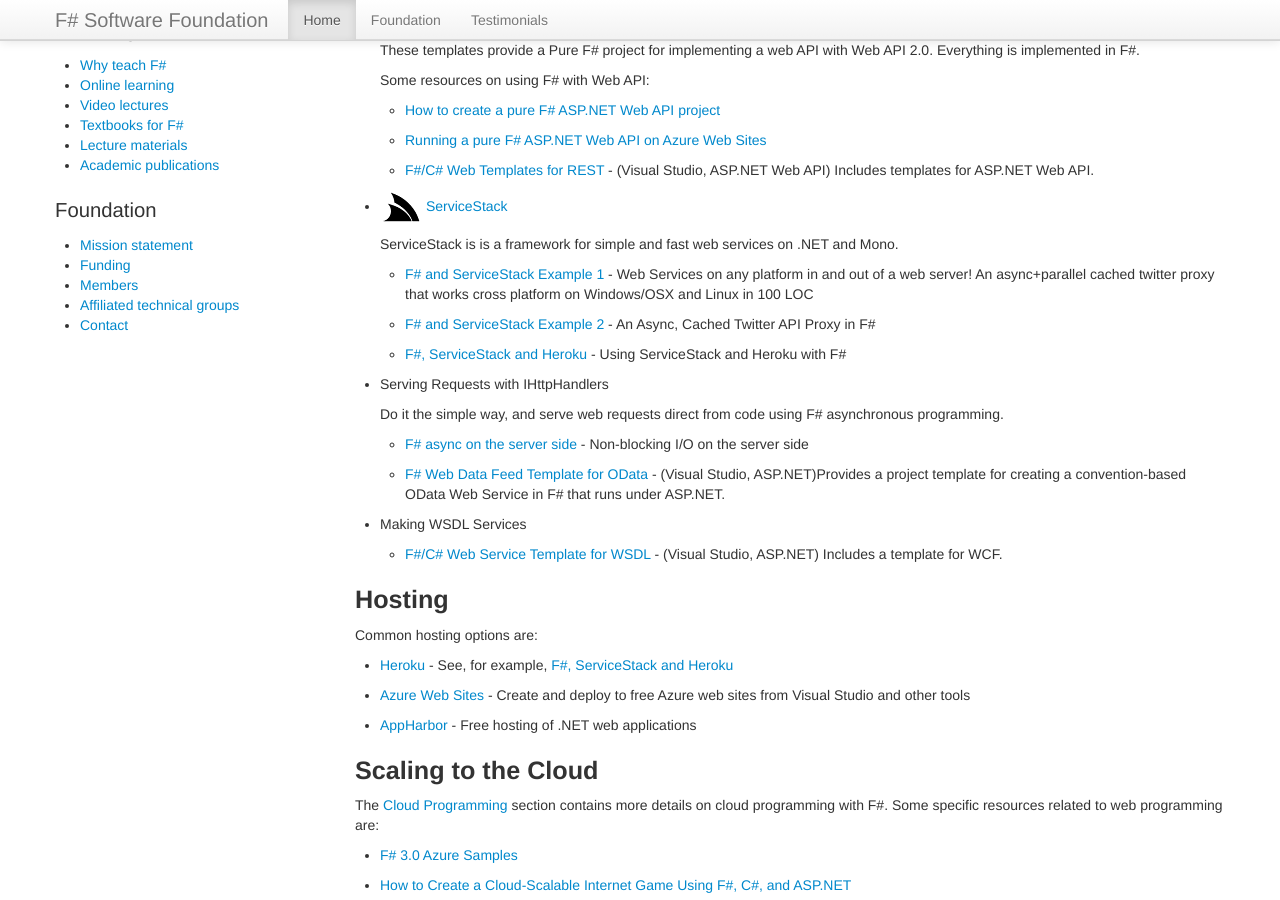
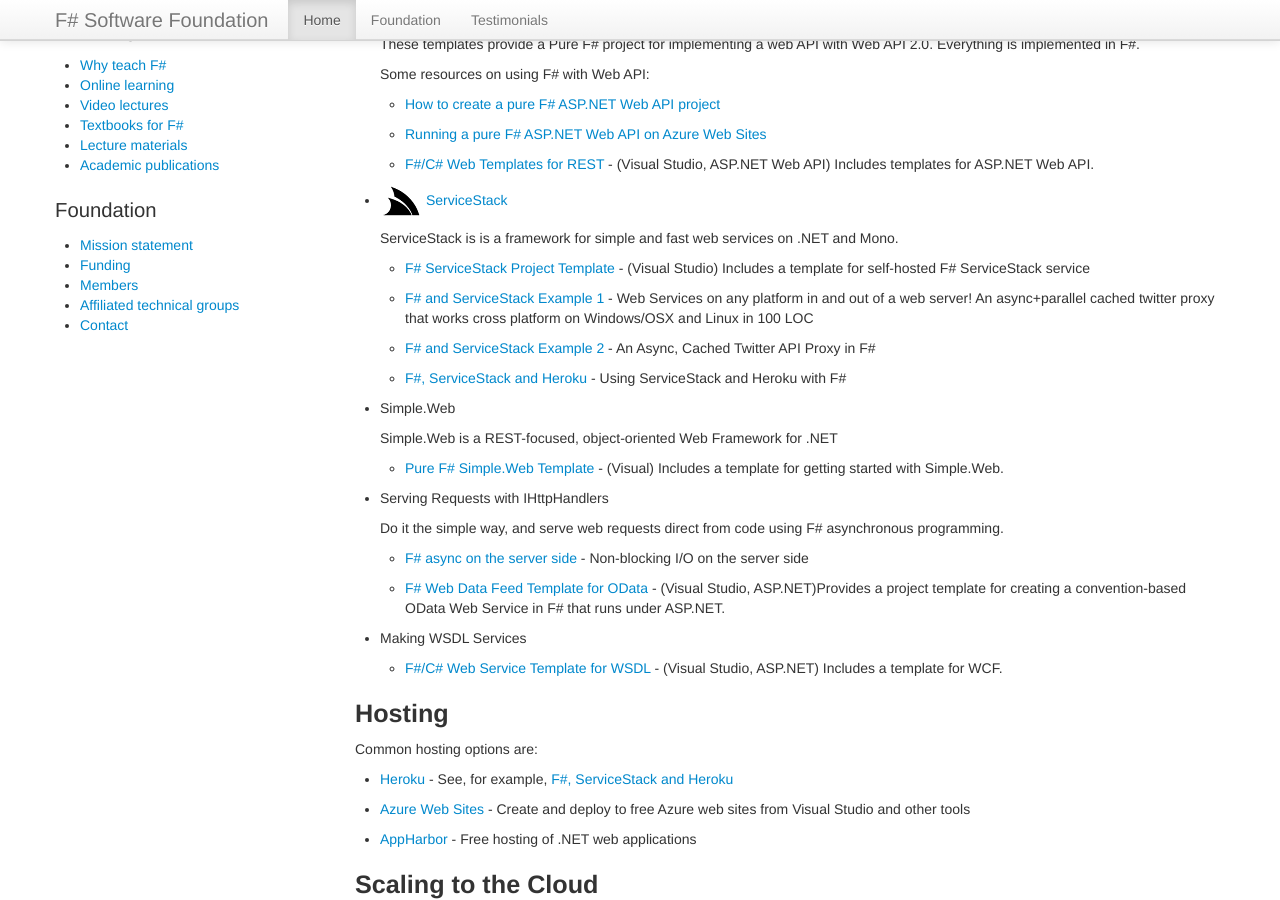
Before and after one commit to fsharp/fsharp.org, a Jekyll site: the page built from webstacks/index.md, in a window 1280 px wide and 900 px high, scrolled down 860 px. Built offline with Jekyll 4.4.1, drawn with Linux system fonts in a browser that asks for light colours; nearby versions of some CDN libraries; some web fonts are replaced; comment, search, counter and statistics services are not loaded.

Commit message:
Updated the WebStacks page content.

```diff
--- a/webstacks/index.md
+++ b/webstacks/index.md
@@ -24,7 +24,7 @@
   WebSharper allows end-to-end web applications with both client and server developed in F#.
   It includes TypeScript interoperability, mobile web apps, getting started material, templates and much more.
 
-* ![logo](/images/thumbs/aspnet.png)&nbsp;[Pure F# ASP.NET MVC](http://bloggemdano.blogspot.com/2013/12/a-new-f-aspnet-mvc-5-and-web-api-2.html)
+* ![logo](/images/thumbs/fsharp.web.png)&nbsp;[Pure F# ASP.NET MVC](http://bloggemdano.blogspot.com/2013/12/a-new-f-aspnet-mvc-5-and-web-api-2.html)
 
   [ASP.NET MVC](http://www.asp.net/mvc) is a widely used open source web framework from Microsoft.  [Pure F# ASP.NET MVC](http://bloggemdano.blogspot.com/2013/12/a-new-f-aspnet-mvc-5-and-web-api-2.html)
   allows a Pure F# project for implementing a web application with ASP.NET MVC 5.
@@ -44,7 +44,7 @@
 
 ## Frameworks for Server-Side Web APIs
 
- * ![logo](/images/thumbs/aspnet.png)&nbsp;[Pure F# Web API 2.0](http://bloggemdano.blogspot.com/2013/12/a-new-f-aspnet-mvc-5-and-web-api-2.html).
+ * ![logo](/images/thumbs/fsharp.web.png)&nbsp;[Pure F# Web API 2.0](http://bloggemdano.blogspot.com/2013/12/a-new-f-aspnet-mvc-5-and-web-api-2.html).
 
    [Web API 2.0](http://www.asp.net/web-api) is a widely used open source web framework from Microsoft.
    The [Pure F# Web Templates (Visual Studio, Web API 2.0)](http://bloggemdano.blogspot.com/2013/12/a-new-f-aspnet-mvc-5-and-web-api-2.html).
@@ -59,16 +59,23 @@
 
    * [F#/C# Web Templates for REST](http://visualstudiogallery.msdn.microsoft.com/3d2bf938-fc9e-403c-90b3-8de27dc23095) - (Visual Studio, ASP.NET Web API) Includes templates for ASP.NET Web API.
 
-
  * ![logo](/images/thumbs/servicestack.png)&nbsp;[ServiceStack](https://servicestack.net/)
 
    ServiceStack is is a framework for simple and fast web services on .NET and Mono.
+
+   * [F# ServiceStack Project Template](http://visualstudiogallery.msdn.microsoft.com/278caff1-917a-4ac1-a552-e5a2ce0f6e1f) - (Visual Studio) Includes a template for self-hosted F# ServiceStack service
 
    * [F# and ServiceStack Example 1](http://www.servicestack.net/mythz_blog/?p=785) - Web Services on any platform in and out of a web server! An async+parallel cached twitter proxy that works cross platform on Windows/OSX and Linux in 100 LOC
 
    * [F# and ServiceStack Example 2](http://www.servicestack.net/mythz_blog/?p=811) - An Async, Cached Twitter API Proxy in F#
 
    * [F#, ServiceStack and Heroku](https://github.com/kunjee17/ServiceStackHeroku) - Using ServiceStack and Heroku with F#
+
+ * Simple.Web
+
+   Simple.Web is a REST-focused, object-oriented Web Framework for .NET
+
+   * [Pure F# Simple.Web Template](http://visualstudiogallery.msdn.microsoft.com/bbec75fa-0f31-47e9-a8ce-c301edb2fa4b) - (Visual) Includes a template for getting started with Simple.Web.
 
  * Serving Requests with IHttpHandlers
 
```
Also changed, not shown: images/thumbs/fsharp.web.png (added).
